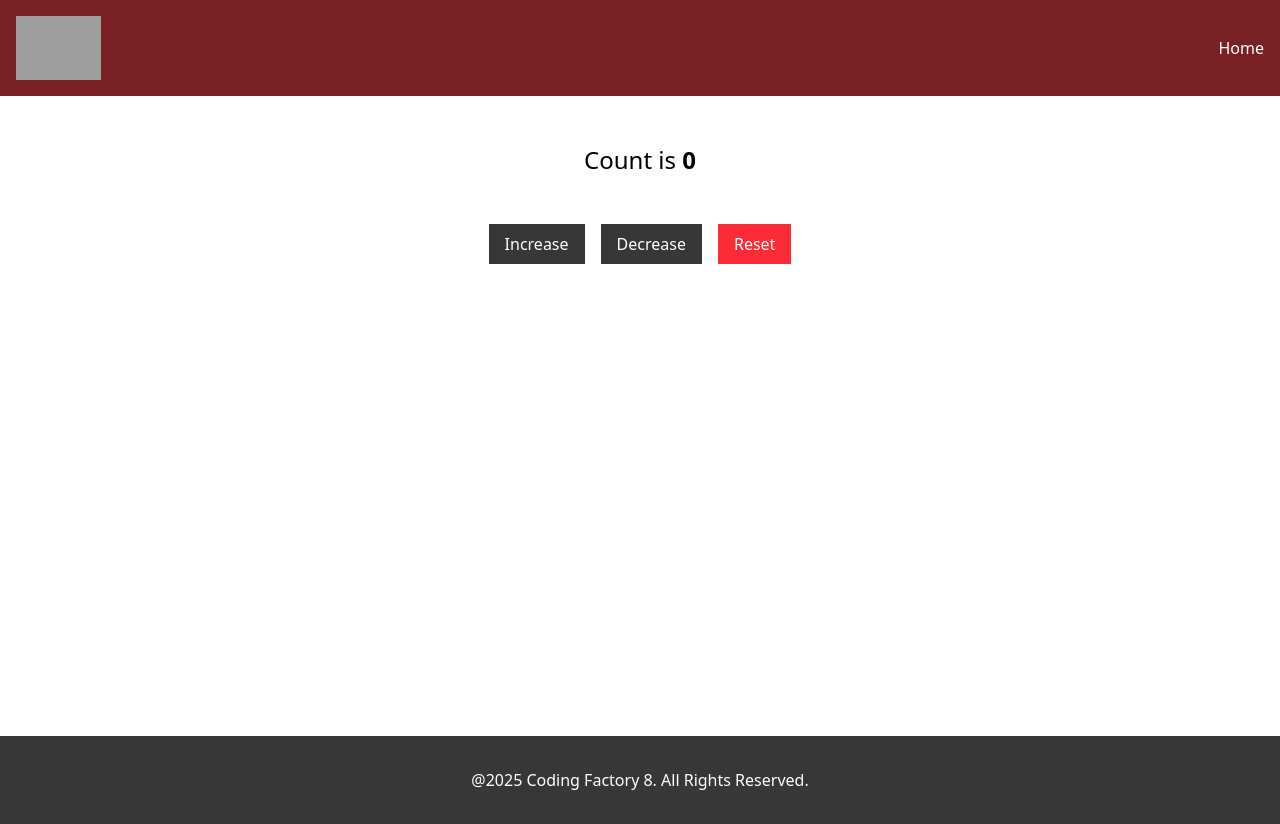
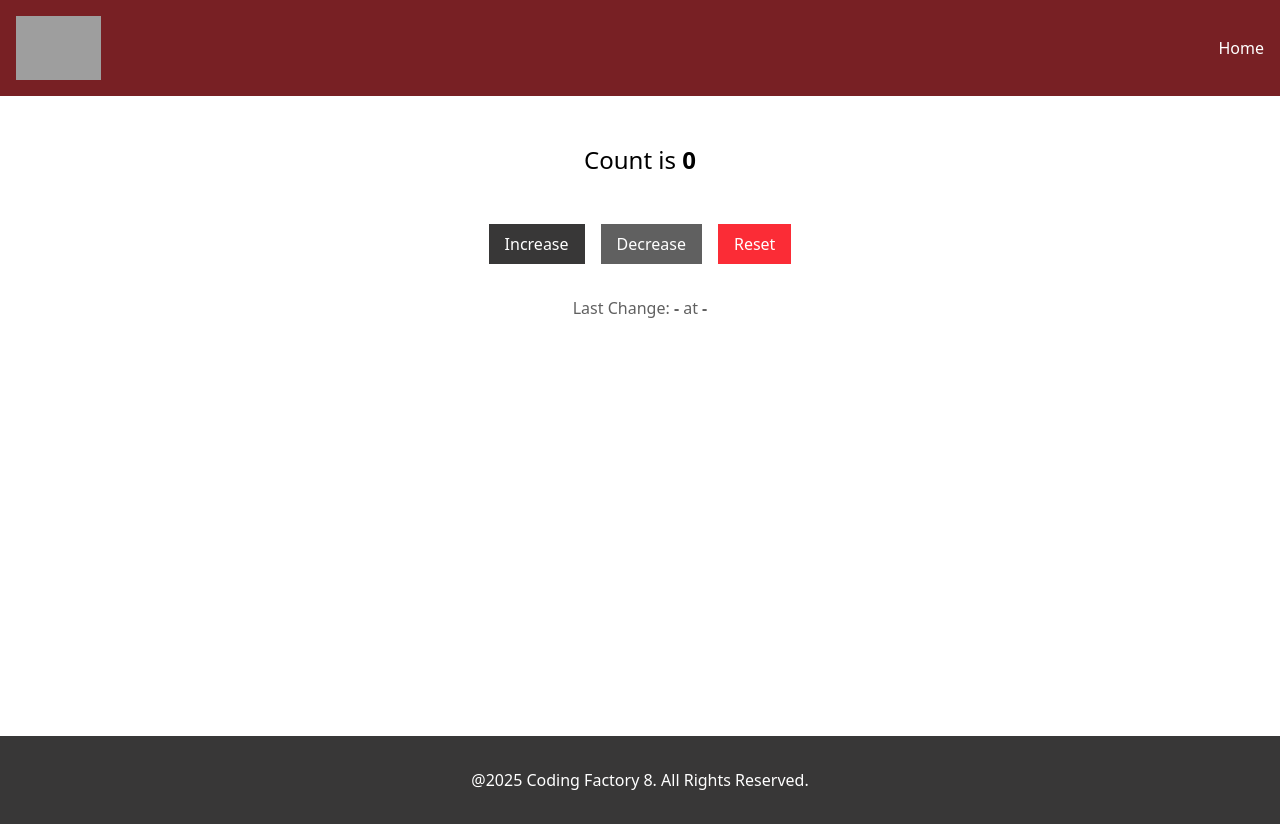
Before and after one commit to vastriantafyllou/cf8-react-intro, a React (Vite) app: page / in a window 1280 px wide. Built offline with nearby package versions, Linux system fonts and the light colour scheme; grey boxes are pictures that could not be loaded.

Commit message:
feat: add CounterAdvanced component

```diff
--- a/src/App.tsx
+++ b/src/App.tsx
@@ -6,41 +6,73 @@
 // import ArrowFunctionalComponentWithPropsType from "./components/ArrowFunctionalComponentWithPropsType.tsx";
 // import Card from "./components/Card.tsx";
 
-import Layout from "./components/Layout.tsx";
+// import Layout from "./components/Layout.tsx";
+// import CounterAdvanced from "./components/CounterAdvanced.tsx";
+// import CounterWithCustomHook from "./components/CounterWithCustomHook.tsx";
+// import CounterAdvanced from "./components/CounterAdvanced.tsx";
+// import {useEffect} from "react";
+// import {ArrowFunctionalComponentWithProps} from "./components/ArrowFunctionalComponentWithProps.tsx";
+// import ArrowFunctionalComponent from "./components/ArrowFunctionalComponent.tsx";
+// import NameChanger from "./components/NameChanger.tsx";
+// import CounterWithCustomHook from "./components/CounterWithCustomHook.tsx";
+// import CounterWithMoreStates from "./components/CounterWithMoreStates.tsx";
+// import Counter from "./components/Counter.tsx";
+// import ClassComponentWithState from "./components/ClassComponentWithState.tsx";
+// import FunctionalComponentWithState from "./components/FunctionalComponentWithState.tsx";
+// import ArrowFunctionalComponentWithPropsType from "./components/ArrowFunctionalComponentWithPropsType.tsx";
+// import Card from "./components/Card.tsx";
+// import ClassComponent from "./components/ClassComponent.tsx";
+// import ArrowFunctionalComponentWithPropsType from "./components/ArrowFunctionalComponentWithPropsType.tsx";
+// import ArrowFunctionalComponentWithProps from "./components/ArrowFunctionalComponentWithProps.tsx";
+// import ArrowFunctionalComponent from "./components/ArrowFunctionalComponent.tsx";
+// import FunctionalComponent from "./components/FunctionalComponent.tsx";
+// import ViteIntro from "./components/ViteIntro/ViteIntro.tsx";
+// import NameChanger from "./components/NameChanger.tsx";
+// import CounterWithMoreStates from "./components/CounterWithMoreStates.tsx";
 // import FunctionalComponentWithState from "./components/FunctionalComponentWithState.tsx";
 // import ClassComponentWithState from "./components/ClassComponentWithState.tsx";
-import Counter from "./components/Counter.tsx";
+// import Counter from "./components/Counter.tsx";
 // import ArrowFunctionalComponentWithPropsType from "./components/ArrowFunctionalComponentWithPropsType.tsx";
 
+import Layout from "./components/Layout.tsx";
+import CounterAdvanced from "./components/CounterAdvanced.tsx";
+// import ArrowFunctionalComponentWithPropsType from "./components/ArrowFunctionalComponentWithPropsType.tsx";
+// import ArrowFunctionalComponent from "./components/ArrowFunctionalComponent.tsx";
+// import Counter from "./components/Counter.tsx";
+// import CounterWithMoreStates from "./components/CounterWithMoreStates.tsx";
+
 function App() {
+
     return (
     <>
       {/*<ViteIntro />*/}
       {/*<ClassComponent/>*/}
       {/*<FunctionalComponent/>*/}
-      {/*<ArrowFunctionalComponent/>*/}
-      {/*<ArrowFunctionalComponentWithProps title="Is an Arrow Functional Component with Props" />*/}
+      {/*<ArrowFunctionalComponentWithProps/>*/}
       {/*<ArrowFunctionalComponentWithProps title="2nd Title" />*/}
       {/*<ArrowFunctionalComponentWithPropsType*/}
       {/*  title="Is an Arrow Functional Component with 2 Props"*/}
       {/*  description="lorem ipsum dolor sit amet" */}
       {/*/>*/}
 
-    {/*<Card title="Card">*/}
     {/*  <ArrowFunctionalComponentWithPropsType*/}
     {/*    title="Is an Arrow Functional Component with 2 Props"*/}
     {/*    description="lorem ipsum dolor sit amet"*/}
     {/*  />*/}
-    {/*</Card>*/}
       <Layout>
+        {/*<Card title="Card Component">*/}
+        {/*<ArrowFunctionalComponent/>*/}
         {/*<ArrowFunctionalComponentWithPropsType*/}
         {/*  title="Is an Arrow Functional Component with 2 Props"*/}
         {/*  description="lorem ipsum dolor sit amet"*/}
         {/*/>*/}
         {/*<FunctionalComponentWithState/>*/}
         {/*<ClassComponentWithState/>*/}
-        <Counter/>
-
+        {/*<Counter/>*/}
+        {/*<NameChanger/>*/}
+        {/*<CounterWithMoreStates/>*/}
+        <CounterAdvanced/>
+        {/*</Card>*/}
       </Layout>
     </>
   )
--- /dev/null
+++ b/src/components/CounterAdvanced.tsx
@@ -0,0 +1,78 @@
+import CounterButton from './CounterButton'
+import {useState} from "react";
+
+type CounterState = {
+  count: number;
+  time: string;
+  lastAction: string;
+}
+
+const CounterAdvanced = () => {
+
+  const [state, setState] = useState<CounterState>({
+    count: 0,
+    time: "",
+    lastAction: "",
+  })
+
+  const getCurrentTime = () => new Date().toLocaleTimeString()
+
+  const increaseCount = () => {
+    setState({
+      count: state.count + 1,
+      time: getCurrentTime(),
+      lastAction: "Increase",
+    })
+  }
+
+  const decreaseCount = () => {
+    if (state.count > 0) {
+      setState({
+        count: state.count - 1,
+        time: getCurrentTime(),
+        lastAction: "Decrease",
+      })
+    }
+  }
+
+  const resetCount = () => {
+    if (state.count > 0) {
+      setState({
+        count: 0,
+        time: getCurrentTime(),
+        lastAction: "Reset",
+      })
+    }
+  }
+
+  return (
+    <>
+      <h1 className="text-center text-2xl my-12">Count is <strong>{state.count}</strong></h1>
+      <div className="text-center space-x-4">
+        <CounterButton
+          onClick={increaseCount}
+          label="Increase"
+        />
+
+        <CounterButton
+          onClick={decreaseCount}
+          label="Decrease"
+          disabled={state.count === 0}
+          addClasses="bg-cf-dark-gray disabled:bg-cf-grey"
+
+        />
+        <CounterButton
+          onClick={resetCount}
+          label="Reset"
+          disabled={state.count === 0}
+          addClasses="bg-cf-dark-gray disabled:bg-red-500"
+        />
+      </div>
+      <p className="text-center text-cf-grey pt-8">
+        Last Change: <strong>{state.lastAction || "-"}</strong> at <strong>{state.time || "-"}</strong>
+      </p>
+    </>
+  )
+}
+
+export default CounterAdvanced
```
